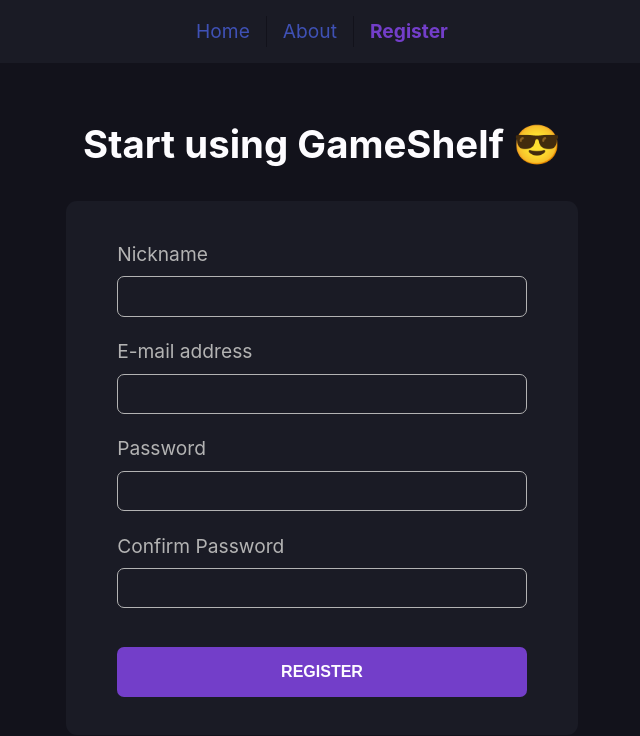
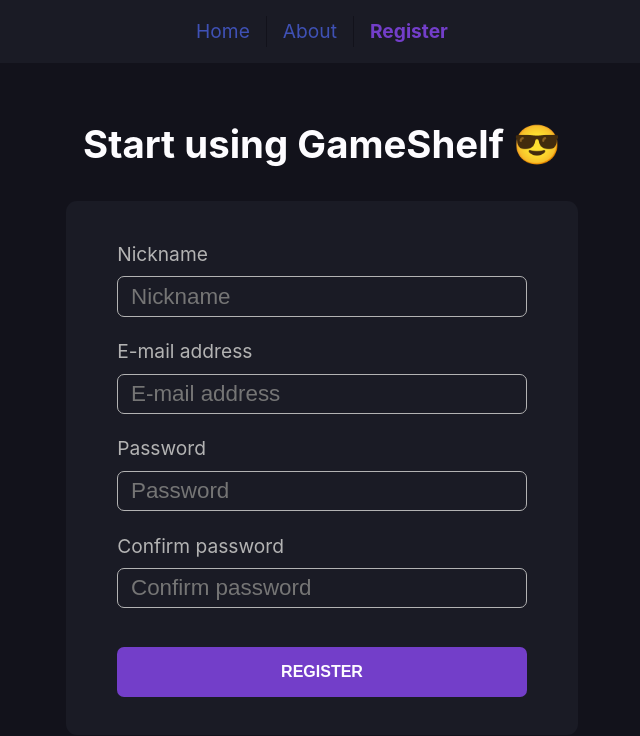
Before and after one commit to IvanoiuPetrut/game-shelf-client, a Vue app: page /register in a window 1280 px wide. Shown: the top 736 px of the page, without its empty margins (318-958 px from the left). Built offline with nearby package versions, Linux system fonts and the light colour scheme; no server answers.

Commit message:
feat: add BaseInput component that accepts the labels as prop and emits thhe v-model to the form parent component

```diff
--- /dev/null
+++ b/src/components/BaseInput.vue
@@ -0,0 +1,58 @@
+<script setup lang="ts">
+defineProps({
+  label: {
+    type: String,
+    default: "",
+  },
+  modelValue: {
+    type: [String, Number],
+    default: "",
+  },
+});
+</script>
+
+<template>
+  <div class="form__field">
+    <label :for="label" class="form__label">{{ label }}</label>
+    <input
+      v-bind="$attrs"
+      :id="label"
+      :placeholder="label"
+      class="form__input"
+      :value="modelValue"
+      @input="
+        $emit('update:modelValue', ($event.target as HTMLInputElement).value)
+      "
+    />
+  </div>
+</template>
+
+<style scoped lang="scss">
+@use "@/assets/style/colors.scss" as colors;
+
+.form__field {
+  display: flex;
+  flex-direction: column;
+  gap: 0.4rem;
+  margin-bottom: 1.2rem;
+}
+
+.form__label {
+  font-size: 1.2rem;
+  color: colors.$neutral-text-secondary;
+}
+
+.form__input {
+  padding: 0.4rem 0.8rem;
+  border: 1px solid colors.$neutral-text-secondary;
+  background-color: colors.$neutral-bg-secondary;
+  border-radius: 7px;
+  font-size: 1.4rem;
+  color: currentColor;
+
+  &:focus {
+    outline: none;
+    border-color: colors.$primary;
+  }
+}
+</style>
--- a/src/components/GamesScroller.vue
+++ b/src/components/GamesScroller.vue
@@ -6,7 +6,6 @@
     <div v-if="gamesFromProps.length > 0" class="games">
       <div v-for="game in gamesFromProps" :key="game.id">
         <router-link :to="{ name: 'gameDetails', params: { id: game.id } }">
-          <!-- <a href="#"> -->
           <GameItem>
             <template #name>
               {{ game.name }}
@@ -15,7 +14,6 @@
               <img :src="game.background_image" alt="game image" width="200" />
             </template>
           </GameItem>
-          <!-- </a> -->
         </router-link>
       </div>
     </div>
--- a/src/views/RegisterView.vue
+++ b/src/views/RegisterView.vue
@@ -1,6 +1,7 @@
 <script setup lang="ts">
 import { ref } from "vue";
 import Authentication from "@/services/AuthenticationService";
+import BaseInput from "@/components/BaseInput.vue";
 
 const nickname = ref("");
 const email = ref("");
@@ -24,39 +25,22 @@
     <div class="register">
       <h1>Start using GameShelf 😎</h1>
       <form @submit.prevent="submit" class="form">
-        <div class="form__field">
-          <label for="nickname" class="form__label">Nickname</label>
-          <input
-            type="text"
-            class="form__input"
-            id="nickname"
-            v-model="nickname"
-          />
-        </div>
-        <div class="form__field">
-          <label for="email" class="form__label">E-mail address</label>
-          <input type="text" class="form__input" id="email" v-model="email" />
-        </div>
-        <div class="form__field">
-          <label for="password" class="form__label">Password</label>
-          <input
-            type="password"
-            class="form__input"
-            id="password"
-            v-model="password"
-          />
-        </div>
-        <div class="form__field">
-          <label for="passwordConfirm" class="form__label"
-            >Confirm Password</label
-          >
-          <input
-            type="password"
-            class="form__input"
-            id="passwordConfirm"
-            v-model="passwordConfirm"
-          />
-        </div>
+        <BaseInput v-model="nickname" label="Nickname" type="text"></BaseInput>
+        <BaseInput
+          v-model="email"
+          label="E-mail address"
+          type="email"
+        ></BaseInput>
+        <BaseInput
+          v-model="password"
+          label="Password"
+          type="password"
+        ></BaseInput>
+        <BaseInput
+          v-model="passwordConfirm"
+          label="Confirm password"
+          type="password"
+        ></BaseInput>
         <button type="submit" class="btn form__btn" @click="submit">
           Register
         </button>
```
Also changed, not shown: src/components/BaseButton.vue (added, +16 -0 lines).
